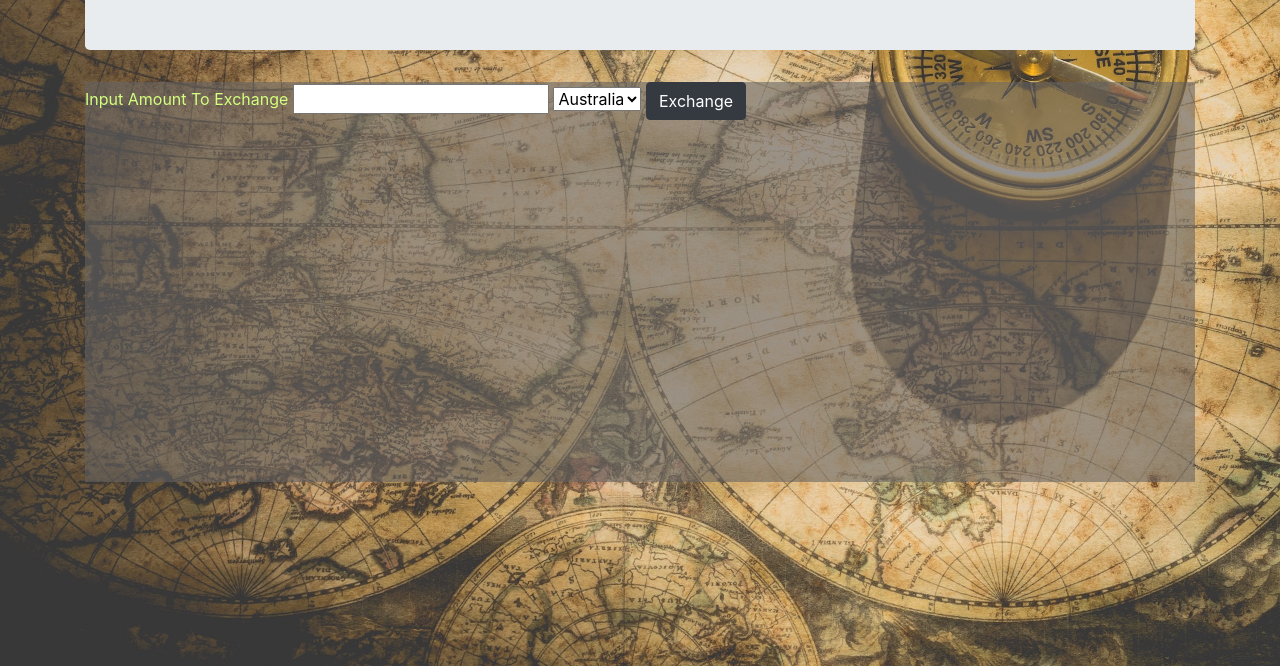
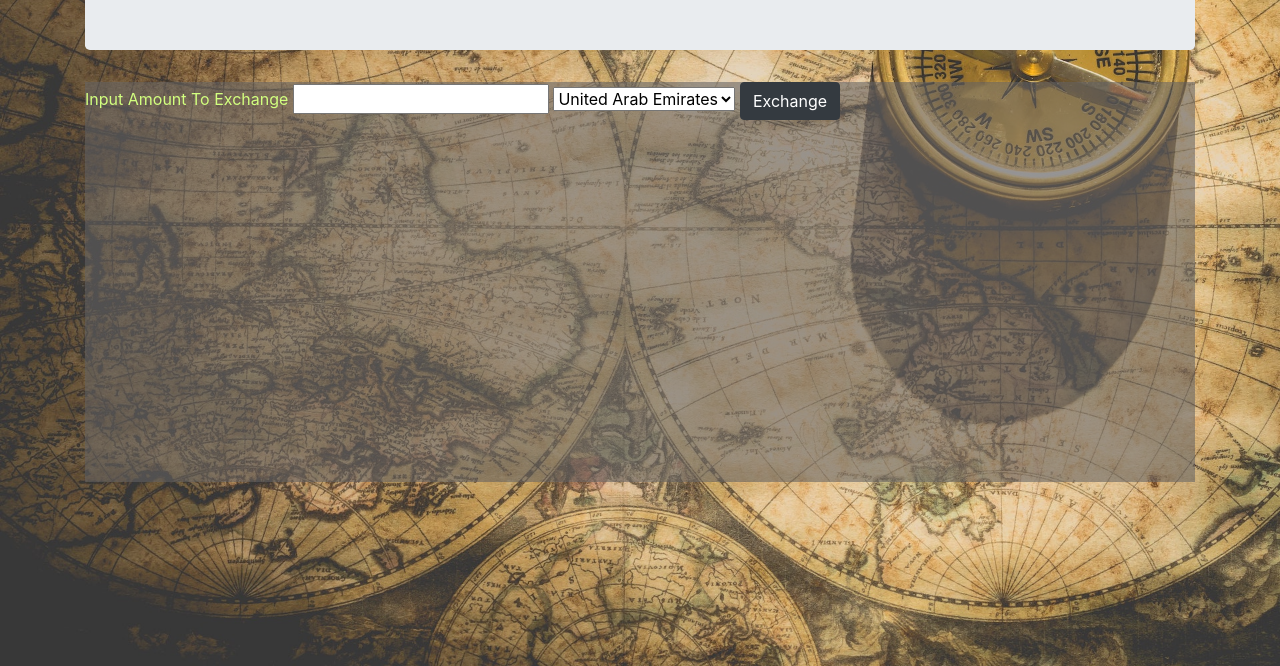
Before and after one commit to SPdowns/currency-exhange, a website built with webpack: page src/index.html in a window 1280 px wide. Shown: the part 134-800 px from the top of the page. Built offline with nearby package versions, Linux system fonts and the light colour scheme.

Commit message:
add country code and name into html. shows in dom

```diff
--- a/src/currency-service.js
+++ b/src/currency-service.js
@@ -5,7 +5,7 @@ export class CurrencyService {
       let jsonifiedResponse;
       if (response.ok && response.status == 200) {
         jsonifiedResponse = await response.json();
-      }else{
+      } else {
         jsonifiedResponse = false;
       }
       return jsonifiedResponse;
--- a/src/index.html
+++ b/src/index.html
@@ -16,7 +16,56 @@
           <label for="input-amount">Input Amount To Exchange</label>
           <input type="text" id="input-amount" required>
           <select id="input-country">
+            <option value="AED">United Arab Emirates</option>
+            <option value="ARS">Argentina</option>
             <option value="AUD">Australia</option>
+            <option value="BGN">Bulgaria</option>
+            <option value="BRL">Brazil</option>
+            <option value="BSD">Bahamas</option>
+            <option value="CAD">Canada</option>
+            <option value="CHF">Switzerland</option>
+            <option value="CLP">Chile</option>
+            <option value="CNY">China</option>
+            <option value="COP">Colombia</option>
+            <option value="CZK">Czech Republic</option>
+            <option value="DKK">Denmark</option>
+            <option value="DOP">Dominican Republic</option>
+            <option value="EGP">Egypt</option>
+            <option value="EUR">European Union</option>
+            <option value="FJD">Fiji</option>
+            <option value="GBP">United Kingdom</option>
+            <option value="GTQ">Guatemala</option>
+            <option value="HKD">Hong Kong</option>
+            <option value="HRK">Croatia</option>
+            <option value="HUF">Hungary</option>
+            <option value="IDR">Indonesia</option>
+            <option value="ILS">Israel</option>
+            <option value="INR">India</option>
+            <option value="ISK">Iceland</option>
+            <option value="JPY">Japan</option>
+            <option value="KRW">South Korea</option>
+            <option value="KZT">Kazakhstan</option>
+            <option value="MXN">Mexico</option>
+            <option value="MYR">Malaysia</option>
+            <option value="NOK">Norway</option>
+            <option value="NZD">New Zealand</option>
+            <option value="PAB">Panama</option>
+            <option value="PEN">Peru</option>
+            <option value="PHP">Philippines</option>
+            <option value="PKR">Pakistan</option>
+            <option value="PLN">Poland</option>
+            <option value="PYG">Paraguay</option>
+            <option value="RON">Romania</option>
+            <option value="RUB">Russia</option>
+            <option value="SAR">Saudi Arabia</option>
+            <option value="SEK">Sweden</option>
+            <option value="SGD">Singapore</option>
+            <option value="THB">Thailand</option>
+            <option value="TRY">Turkey</option>
+            <option value="TWD">Taiwan</option>
+            <option value="UAH">Ukraine</option>
+            <option value="UYU">Uruguay</option>
+            <option value="ZAR">South Africa</option>
           </select>
           <button type="submit" class="btn btn-dark">Exchange</button>
         </form>
--- a/src/main.js
+++ b/src/main.js
@@ -8,7 +8,7 @@ $(document).ready(function () {
   $("form").submit(function() {
     event.preventDefault();
     let countryInput = $("#input-country").val();
-    let countryFullName = $("#input-country").text();
+    let countryFullName = $("select option:selected").text();
     let amountInput = $("#input-amount").val();
     $("#output-section").show();
 
@@ -24,7 +24,7 @@ $(document).ready(function () {
       } else {
         $("#usd-money").text(amountInput);
         $("#user-country").text(countryFullName);
-        $("#exchange-currency").text(responseParam.conversion_rates[`${countryInput}`] * amountInput)
+        $("#exchanged-currency").text(responseParam.conversion_rates[`${countryInput}`] * amountInput)
       }
     }
   });
```
